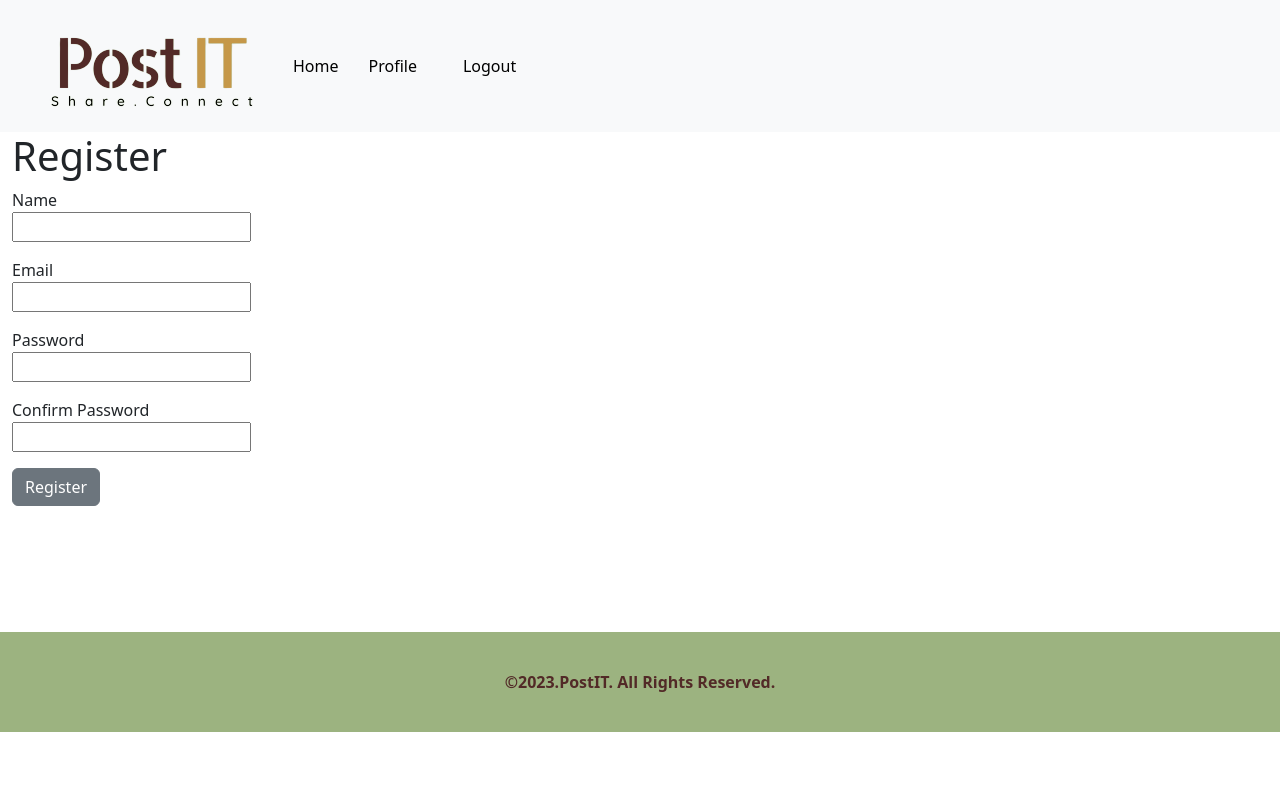
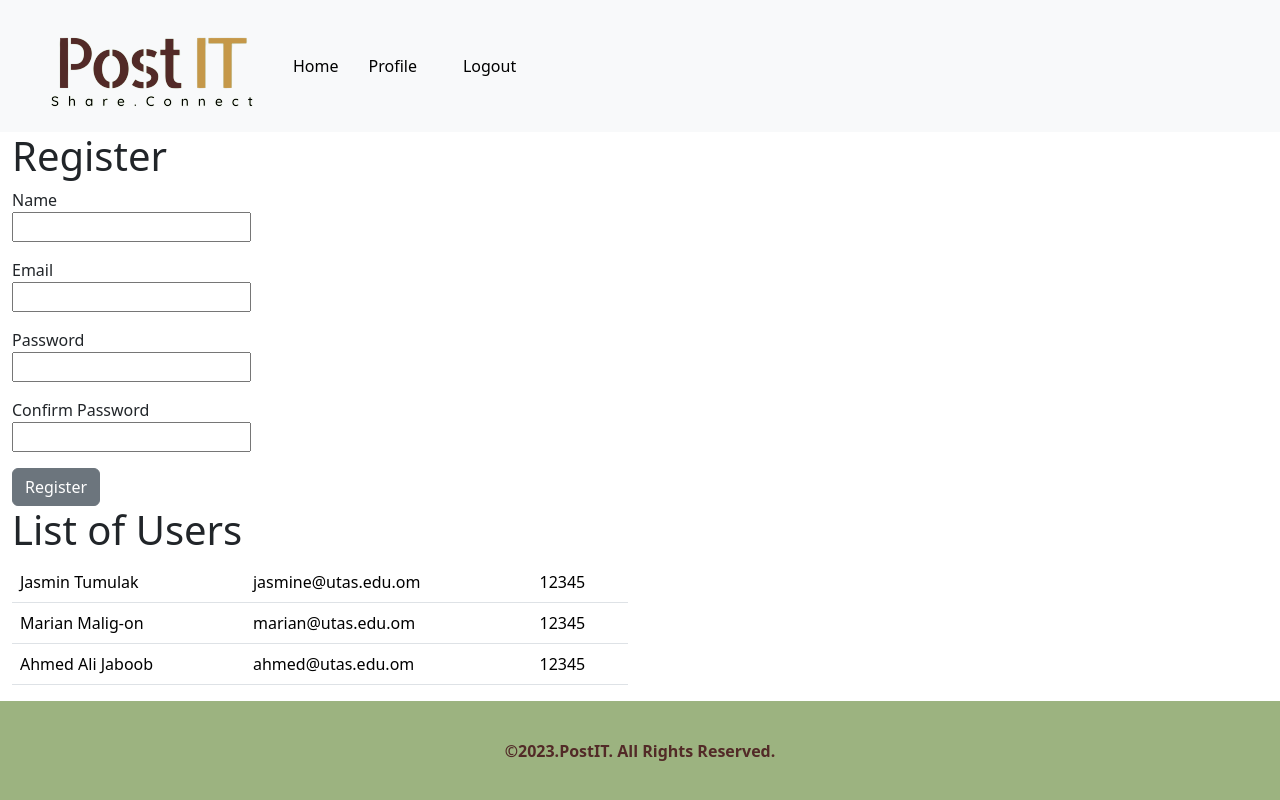
Before and after one commit to piperhuntress/postit-app-sem2Ay24-25, a React (Create React App) app in the folder client/: page /register in a window 1280 px wide. Built offline with nearby package versions, Linux system fonts and the light colour scheme.

Commit message:
updated userSlice

```diff
--- a/client/src/Components/Register.js
+++ b/client/src/Components/Register.js
@@ -15,6 +15,7 @@
   Form,
 } from "reactstrap";
 import logo from "../Images/logo-t.png";
+import { useSelector } from "react-redux";
 
 const Register = () => {
   const {
@@ -22,6 +23,8 @@
     handleSubmit,
     formState: { errors },
   } = useForm({ resolver: yupResolver(userSchemaValidation) });
+
+  const userList = useSelector((state) => state.users.value);
 
   // Handle form submission
 
@@ -75,6 +78,22 @@
           </Col>
         </Row>
       </Form>
+      <Row>
+        <Col md={6}>
+          <h1>List of Users</h1>
+          <table className="table">
+            <tbody>
+              {userList.map((user) => (
+                <tr key={user.id}>
+                  <td>{user.name}</td>
+                  <td>{user.email}</td>
+                  <td>{user.password}</td>
+                </tr>
+              ))}
+            </tbody>
+          </table>
+        </Col>
+      </Row>
     </Container>
   );
 };
--- /dev/null
+++ b/client/src/ExampleData.js
@@ -0,0 +1,20 @@
+export const UsersData = [
+  {
+    id: 1,
+    name: "Jasmin Tumulak",
+    email: "jasmine@utas.edu.om",
+    password: "12345",
+  },
+  {
+    id: 2,
+    name: "Marian Malig-on",
+    email: "marian@utas.edu.om",
+    password: "12345",
+  },
+  {
+    id: 3,
+    name: "Ahmed Ali Jaboob",
+    email: "ahmed@utas.edu.om",
+    password: "12345",
+  },
+];
--- /dev/null
+++ b/client/src/Features/UserSlice.js
@@ -0,0 +1,11 @@
+import { createSlice } from "@reduxjs/toolkit";
+import { UsersData } from "../ExampleData";
+
+const initialState = { value: UsersData }; //list of user is an object with empty array as initial value
+
+export const userSlice = createSlice({
+  name: "users",
+  initialState,
+  reducers: {},
+});
+export default userSlice.reducer;
--- a/client/src/Store/store.js
+++ b/client/src/Store/store.js
@@ -1,5 +1,8 @@
 import { configureStore } from "@reduxjs/toolkit";
+import usersReducer from "../Features/UserSlice";
 
 export const store = configureStore({
-  reducer: {},
+  reducer: {
+    users: usersReducer,
+  },
 });
```
